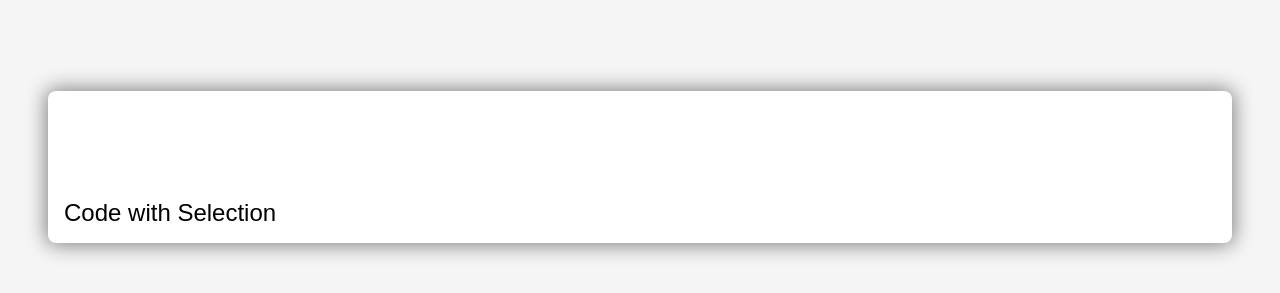
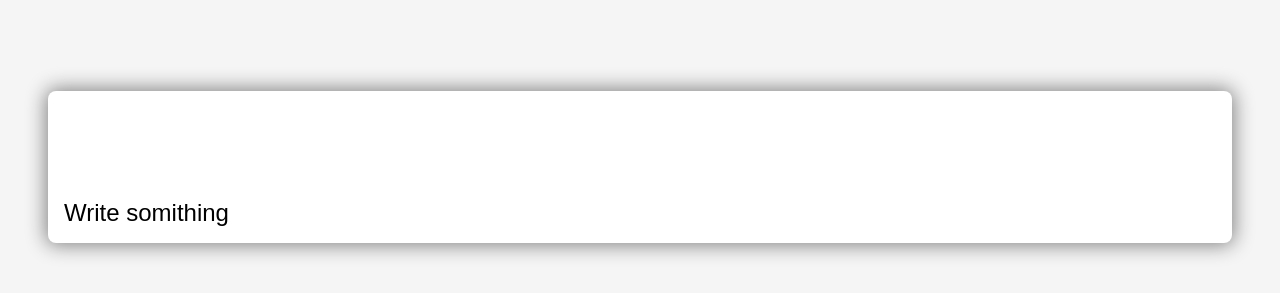
Before and after one commit to AbdulazizKhojinigmonov/keyboard, a plain HTML site: page index.html in a window 1280 px wide. Both pictures are taken after a click on the element "Enter". Shown: the top 293 px of the page. Drawn offline with Linux system fonts and the light colour scheme.

Commit message:
almost fixed

```diff
--- a/index.html
+++ b/index.html
@@ -9,7 +9,7 @@
 </head>
 <body>
     <div class="textContainer" >
-        Code with Selection
+        Write somithing
     </div>
     <div class="keyboard">
         <div class="row">
--- a/main.js
+++ b/main.js
@@ -8,19 +8,19 @@
 
 enterKey.addEventListener('click',function(){
     let content = textContainer.innerHTML;
-    let newContent = content+"\n";
+    let newContent = content + "<br>";
     textContainer.innerHTML = newContent;
 })
 
 spaceKey.addEventListener("click",function(){
     let content = textContainer.innerHTML;
-    let newContent = content+" ";
+    let newContent = content + "  ";
     textContainer.innerHTML = newContent;
 })
 
 deleteKey.addEventListener('click',function(){
     let content = textContainer.innerHTML;
-    let newContent = content.slice(0,content.length-1 );
+    let newContent = content.slice(0,content.length - 1 );
     textContainer.innerHTML = newContent;
 })
 
```
